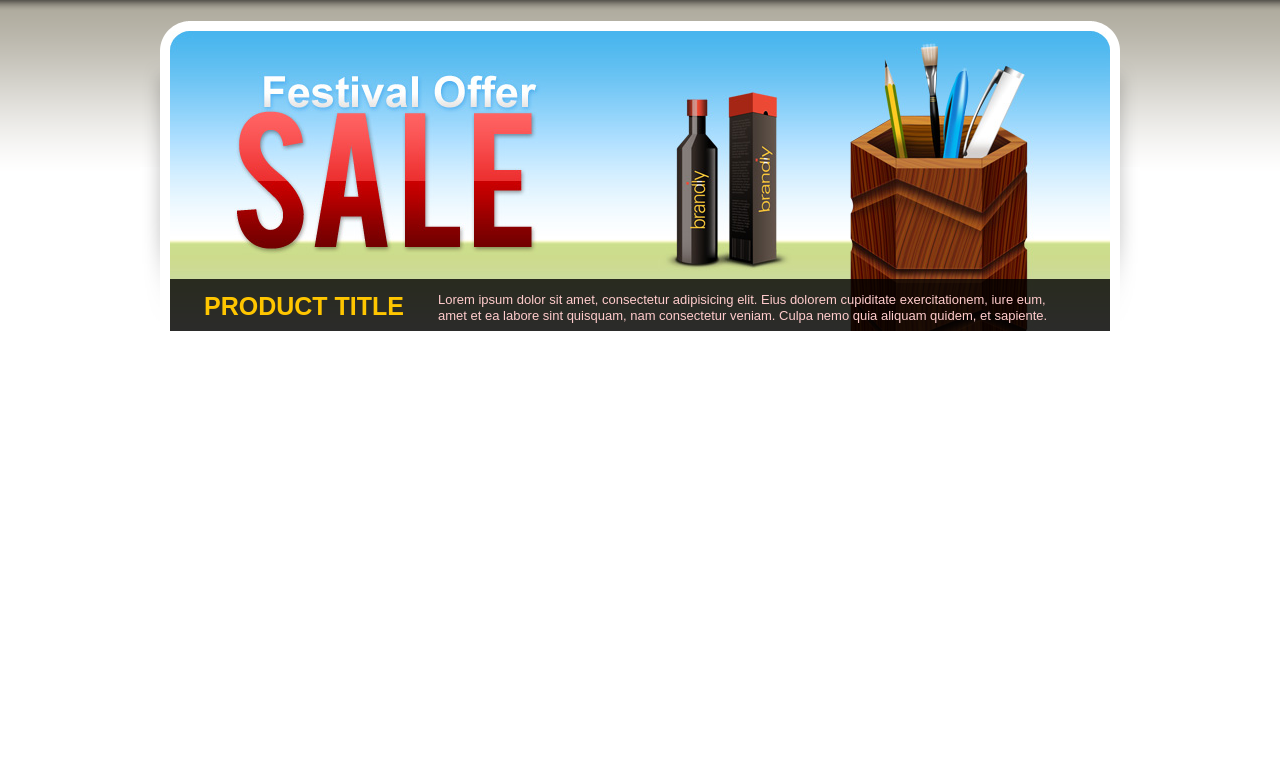
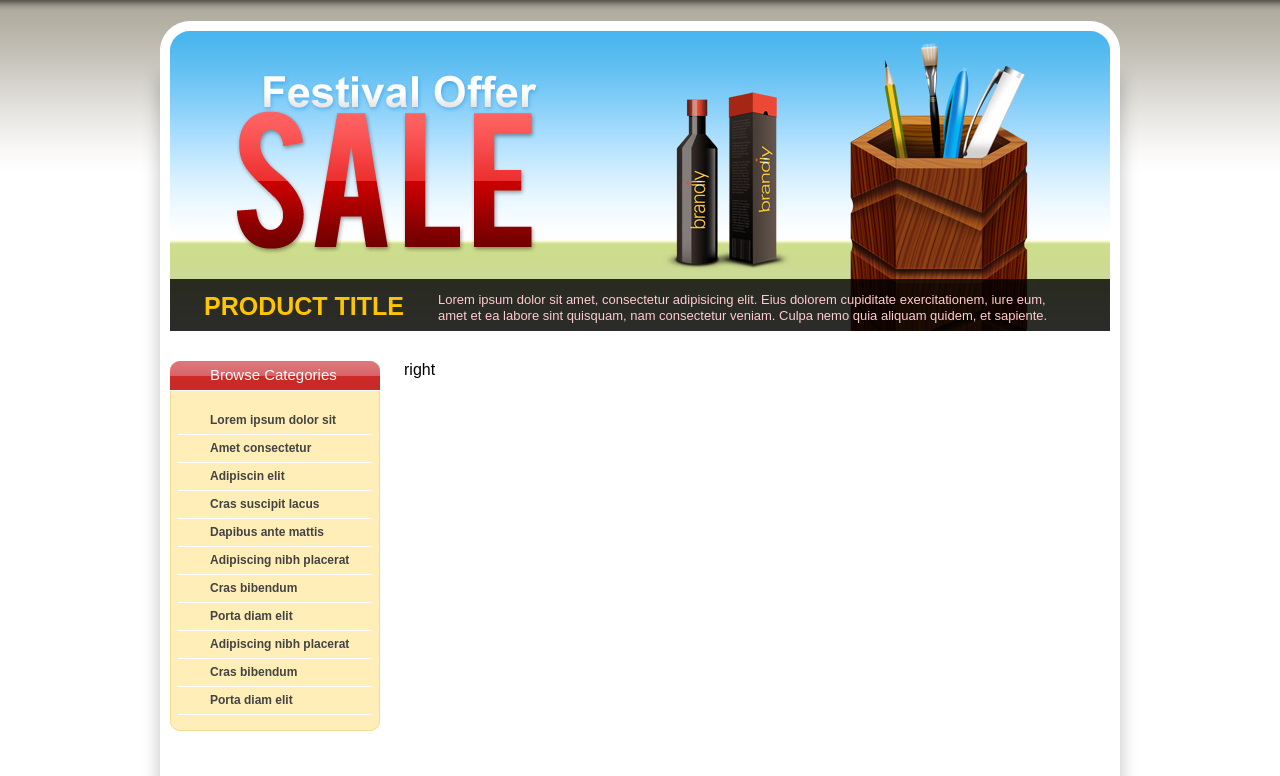
Before and after one commit to zafuhgf/HTMLTraining, a plain HTML site: page Electronic Commerce Website/index.html in a window 1280 px wide. Shown: the part 176-952 px from the top of the page. Before the commit the page ends 800 px from the top, so only its background shows below. Drawn offline with Linux system fonts and the light colour scheme.

Commit message:
Ec Site:add side module_menu
增加了侧边栏菜单部分

```diff
--- a/Electronic Commerce Website/index.html
+++ b/Electronic Commerce Website/index.html
@@ -64,7 +64,40 @@
 					</div>
 					<div class="bg"></div>
 				</div>
+				<!-- main content部分 -->
+				<div id="main" class="clearfix">
+					<!-- 侧栏 -->
+					<div id="side">
+						<!-- Browse Categories部分 -->
+						<div class="module_menu">
+							<h2><strong><span>Browse Categories</span></strong></h2>
+							<div class="list">
+								<ul>
+									<li><a href="#">Lorem ipsum dolor sit</a></li>
+	                                <li><a href="#">Amet consectetur</a></li>
+	                                <li><a href="#">Adipiscin elit</a></li>
+	                                <li><a href="#">Cras suscipit lacus</a></li>
+	                                <li><a href="#">Dapibus ante mattis</a></li>
+	                                <li><a href="#">Adipiscing nibh placerat</a></li>
+	                                <li><a href="#">Cras bibendum</a></li>
+	                                <li><a href="#">Porta diam elit</a></li>
+	                                <li><a href="#">Adipiscing nibh placerat</a></li>
+	                                <li><a href="#">Cras bibendum</a></li>
+	                                <li><a href="#">Porta diam elit</a></li>
+								</ul>
+							</div>
+						</div>
 
+						<div class="module_search" style="height:300px">
+
+						</div>
+					</div>
+					<!-- 右侧wrap区域 -->
+					<div id="wrap">
+						right
+					</div>
+
+				</div>
 			</div>
 		</div>
 	</div>
--- a/Electronic Commerce Website/style/ec.css
+++ b/Electronic Commerce Website/style/ec.css
@@ -57,13 +57,32 @@ body{background: #fff url(../images/body_bg.png) repeat-x;}
 /*content背景区域*/
 #content{width: 1000px; background: url(../images/content_bg.png) repeat-y -2000px 0; margin: 24px auto 0;}
 #content .content_top{width: 1000px; background: url(../images/content_bg.png) no-repeat; }
-#content .content_bottom{width: 1000px; background: url(../images/content_bg.png) no-repeat -1000px bottom;}
+#content .content_bottom{width: 1000px; background: url(../images/content_bg.png) no-repeat -1000px bottom; padding-top: 10px; }
 
 /*banner ad区域*/
-#ad{width: 940px; height: 300px; position: relative; margin: 0 auto; top: 10px;}
+#ad{width: 940px; height: 300px; position: relative; margin: 0 auto; }
 #ad a, #ad h2, #ad p ,#ad .bg{position: absolute;}
 /*#ad a{width:940px; height: 300px; margin: 0 auto; top: 10px;}*/
 #ad .text{}
 .text h2{color: #ffc600; font-size: 25px; left: 0; bottom: 10px; z-index: 3; text-align: center; width: 268px; }
 .text p{color: #ffcccc; font-size: 13px; left: 268px; bottom: 7px; z-index: 3; width: 630px; line-height: 16px;}
 #ad .bg{width: 940px; height: 52px; bottom: 0; left: 0; background: #000; filter: alpha(opacity: 80); opacity: 0.8; z-index: 1;}
+
+/*main区域*/
+#main{width: 940px; margin: 0 auto; padding-top: 30px; }
+#side{float: left; width: 210px; }
+#wrap{float: right; width: 706px; }
+/*清除浮动*/
+.clearfix{zoom:1;}
+.clearfix:after{content: ""; display: block; clear: both; }
+
+#side .module_menu{}
+.module_menu h2{height: 29px; background: url(../images/module_menu_h2_bg.png) repeat-x 0 -58px; font-size: 15px; color: #fff; margin-bottom: 1px; }
+.module_menu strong{display: block; height: 29px; background: url(../images/module_menu_h2_bg.png) no-repeat 0 -29px;  }
+.module_menu span{display: block; height: 29px; background: url(../images/module_menu_h2_bg.png) no-repeat right 0; line-height: 28px; font-size: 15px; font-weight: normal; text-indent: 40px; }
+
+#side .list{background: url(../images/wrap_bg.gif) repeat-y -210px 0; }
+.list ul{background: url(../images/wrap_bg.gif) no-repeat 0 bottom; padding: 16px 8px;}
+.list li{}
+.list a{font-weight: bold; font-size: 12px; color: #434343; text-decoration: none; border-bottom: 1px solid #fff; height: 27px; line-height: 26px; display: block; text-indent: 32px;}
+.list a:hover{color: #b20e00; background: #f9de88; border-bottom: 1px solid #963; }
```
